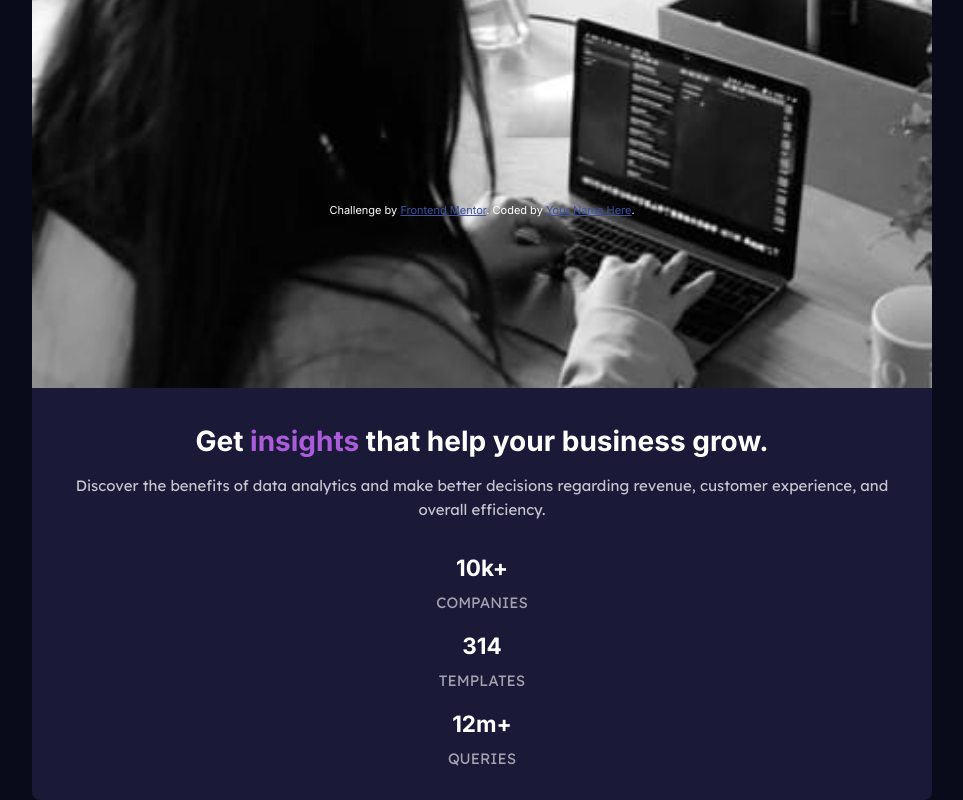
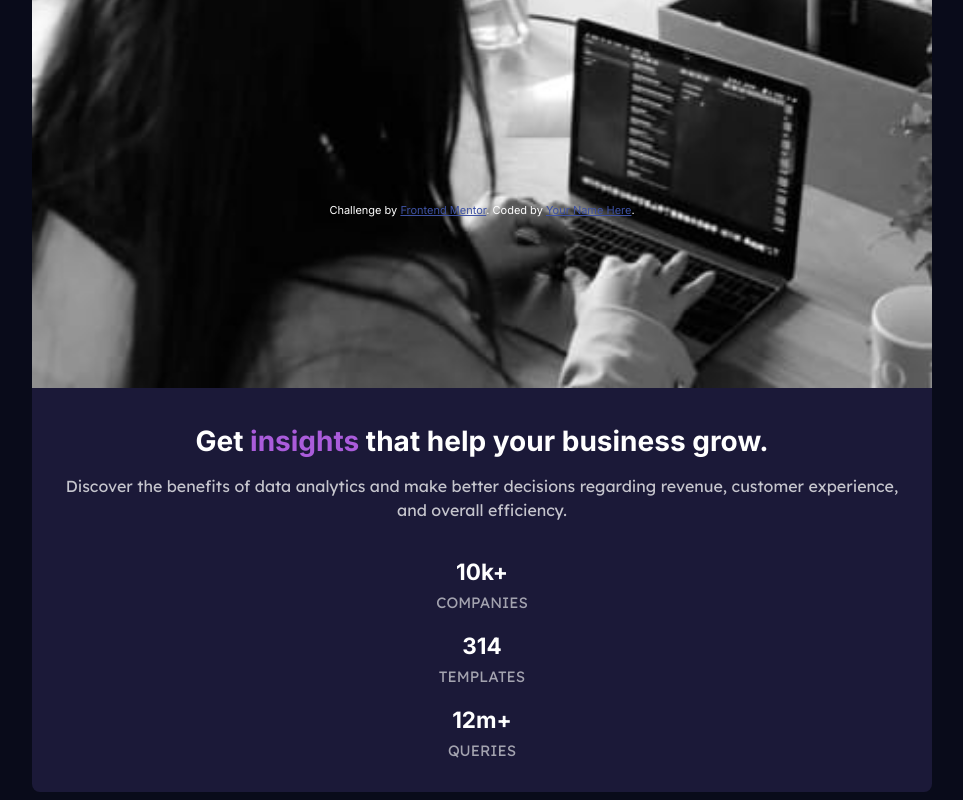
Before and after one commit to DeivissonLisboa/frontend-mentor-stats-preview-card-component, a plain HTML site: page index.html in a window 1280 px wide. Shown: the part 551-1351 px from the top of the page, without its empty margins (158-1121 px from the left). Drawn offline with Linux system fonts and the light colour scheme.

Commit message:
Size up fonts

```diff
--- a/style.css
+++ b/style.css
@@ -67,11 +67,12 @@ section > p {
   color: var(--transparent-white-1);
   margin-top: 1rem;
   line-height: 1.5rem;
+  font-size: 1rem;
 }
 
 section ul {
   list-style-type: none;
-  margin-top: 2rem;
+  margin-top: 2.25rem;
 }
 
 section ul > * + * {
@@ -80,7 +81,7 @@ section ul > * + * {
 
 section ul p {
   text-transform: uppercase;
-  margin-top: 0.75rem;
+  margin-top: 0.5rem;
   color: var(--transparent-white-2);
 }
 
```
